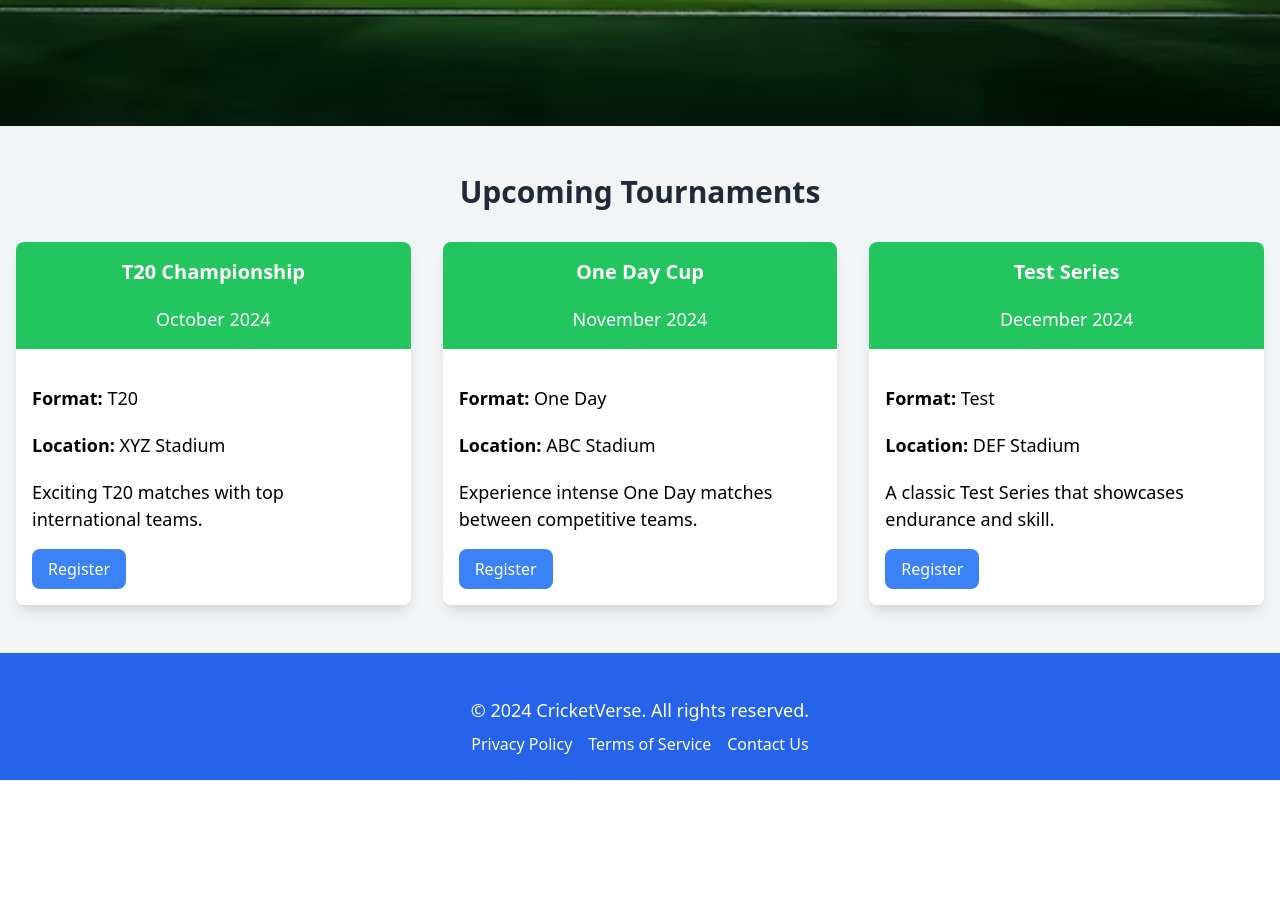
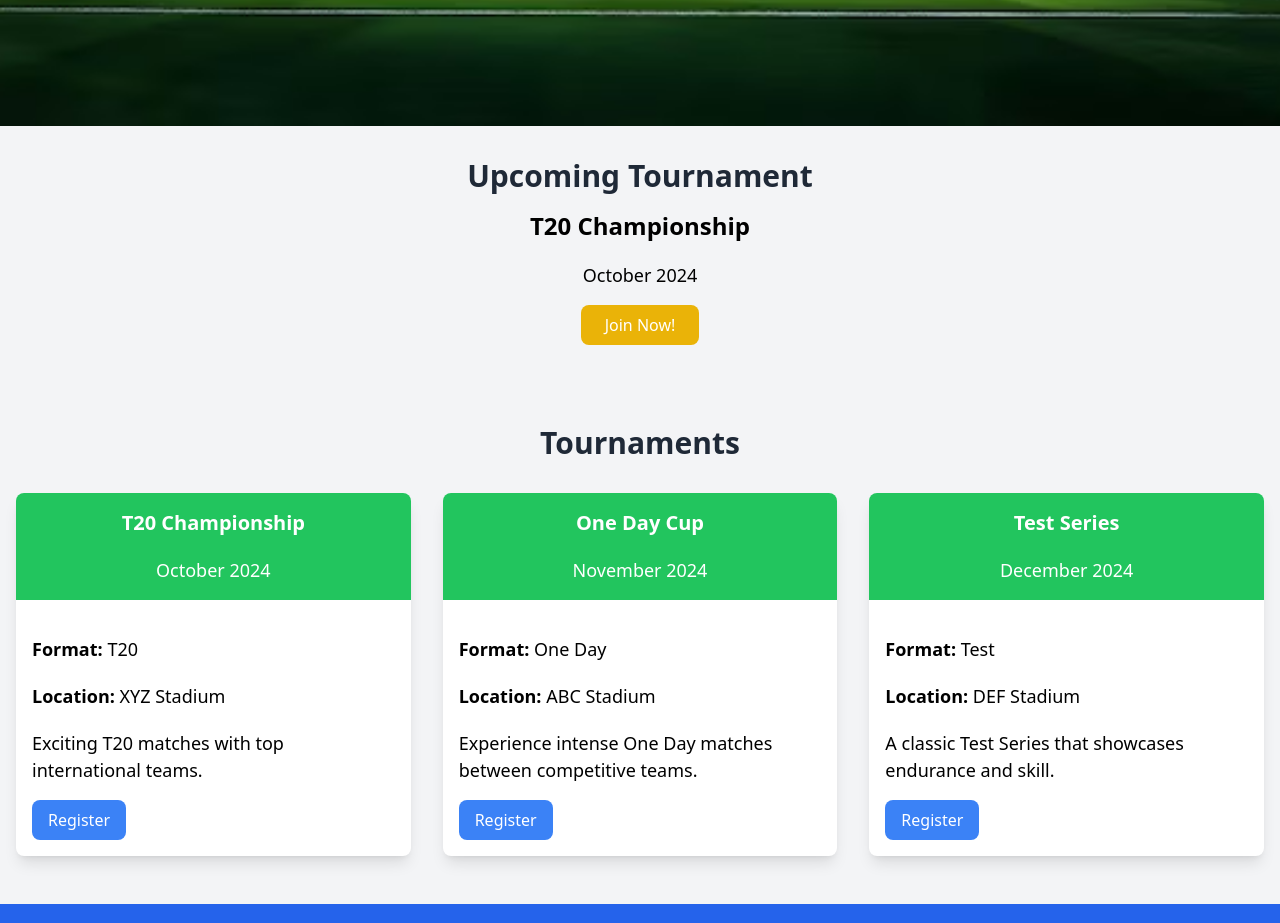
Before and after one commit to Ketanop321/cricket-website, a React (Create React App) app: page / in a window 1280 px wide. Shown: the part 1041-1964 px from the top of the page. Before the commit the page ends 1821 px from the top, so only its background shows below. Built offline with nearby package versions, Linux system fonts and the light colour scheme.

Commit message:
added rotating banner

```diff
--- a/src/css/cricketstadium.css
+++ b/src/css/cricketstadium.css
@@ -1,21 +1,6 @@
-.floating-icon {
-    animation: float 2s ease-in-out infinite;
+.rotating-banner {
+    background-color: rgba(255, 255, 255, 0.8); /* Semi-transparent background */
+    padding: 20px; /* Padding around the text */
+    border-radius: 10px; /* Rounded corners */
+    box-shadow: 0 4px 10px rgba(0, 0, 0, 0.2); /* Subtle shadow */
   }
-
-  .cricket-ball {
-    animation-delay: 0s; /* Adjust delay for different timings */
-  }
-
-  .cricket-bat {
-    animation-delay: 0.5s; /* Delay the bat's animation slightly */
-  }
-
-  @keyframes float {
-    0%,
-    100% {
-      transform: translateY(0);
-    }
-    50% {
-      transform: translateY(-15px); /* Adjust floating height */
-    }
-  }
--- a/src/homepage.js
+++ b/src/homepage.js
@@ -1,7 +1,9 @@
-import React, { useState } from 'react';
+import React, { useState, useEffect } from 'react';
 import { Link } from 'react-router-dom';
 import RegistrationForm from './registrationform';
 import BackToTopButton from './components/backtotop';
+import './css/cricketstadium.css'
+
 
 const tournamentsData = [
   {
@@ -30,68 +32,44 @@ const tournamentsData = [
   },
 ];
 
-const playersData = [
-  {
-    id: 1,
-    name: 'John Doe',
-    role: 'Batsman',
-    matches: 50,
-    runs: 2000,
-    average: 40.0,
-    image: 'https://via.placeholder.com/150', // You can replace this with real image URLs
-  },
-  {
-    id: 2,
-    name: 'Jane Smith',
-    role: 'Bowler',
-    matches: 95,
-    wickets: 80,
-    bestFigures: '5/20',
-    image: 'https://via.placeholder.com/150',
-  },
-  {
-    id: 3,
-    name: 'David Warner',
-    role: 'All-rounder',
-    matches: 70,
-    runs: 3500,
-    wickets: 50,
-    average: 45.5,
-    image: 'https://via.placeholder.com/150',
-  },
-  { id: 1, name: 'T20 Championship', date: 'October 5, 2024', format: 'T20', location: 'Mumbai', description: 'Exciting T20 format tournament with top teams competing for the trophy.' },
-  { id: 2, name: 'One Day World Cup', date: 'November 15, 2024', format: 'One Day', location: 'Delhi', description: 'A thrilling one-day international series for cricket fans.' },
-  { id: 3, name: 'Test Series', date: 'December 20, 2024', format: 'Test', location: 'Kolkata', description: 'The classic format, bringing you the best of test cricket action.' }
-];
+const HomePage = () => {
+  const [isFormVisible, setFormVisible] = useState(false);
+  const [registeredTournament, setRegisteredTournament] = useState(null);
+  const [isCancelModalVisible, setCancelModalVisible] = useState(false);
+  const [currentBannerIndex, setCurrentBannerIndex] = useState(0);
+  const [isAnimating, setIsAnimating] = useState(false);
 
-const HomePage = () => {
-  const [isFormVisible, setFormVisible] = useState(false); // Controls form visibility
-  const [registeredTournament, setRegisteredTournament] = useState(null); // Stores registered tournament info
-  const [isCancelModalVisible, setCancelModalVisible] = useState(false); // Controls cancel modal visibility
+  // Rotating banner effect
+  useEffect(() => {
+    const intervalId = setInterval(() => {
+      setIsAnimating(true); // Start animation
+      setTimeout(() => {
+        setCurrentBannerIndex((prevIndex) => (prevIndex + 1) % tournamentsData.length);
+        setIsAnimating(false); // End animation
+      }, 500); // Duration of slide animation
+    }, 3000); // Change banner every 3 seconds
 
-  // When the "Register" button is clicked, show the form
+    return () => clearInterval(intervalId);
+  }, []);
+
   const handleRegisterClick = (tournament) => {
     setRegisteredTournament(tournament);
     setFormVisible(true);
   };
 
-  // When the "Cancel Registration" button is clicked, show the cancel modal
   const handleCancelRegistration = () => {
     setCancelModalVisible(true);
   };
 
-  // Confirm cancellation of registration
   const confirmCancelRegistration = () => {
-    setRegisteredTournament(null); // Clear registered tournament
-    setCancelModalVisible(false);  // Close modal
+    setRegisteredTournament(null);
+    setCancelModalVisible(false);
   };
 
-  // Close the cancel modal without cancelling
   const closeCancelModal = () => {
     setCancelModalVisible(false);
   };
 
-  // Close the registration form
   const handleCloseForm = () => {
     setFormVisible(false);
   };
@@ -114,8 +92,23 @@ const HomePage = () => {
         </Link>
       </section>
 
+      {/* Rotating Banner */}
+      <section className="relative py-8">
+        <div className="text-center">
+          <h2 className="text-3xl font-semibold text-gray-800">Upcoming Tournament</h2>
+          <div className={`mt-4 transition-transform duration-500 ease-in-out ${isAnimating ? 'transform translate-x-full' : ''}`}>
+            <h3 className="text-2xl font-bold">{tournamentsData[currentBannerIndex].name}</h3>
+            <p>{tournamentsData[currentBannerIndex].date}</p>
+            <Link to="/tournaments">
+              <button className="mt-4 bg-yellow-500 hover:bg-yellow-400 text-white px-6 py-2 rounded-lg transition duration-300 transform hover:scale-105">
+                Join Now!
+              </button>
+            </Link>
+          </div>
+        </div>
+      </section>
 
-      {/* Registration Form - shown when "Register" button is clicked */}
+      {/* Registration Form */}
       {isFormVisible && (
         <RegistrationForm
           onClose={handleCloseForm}
@@ -126,7 +119,7 @@ const HomePage = () => {
       {/* Tournament List */}
       <section className="py-12">
         <div className="text-center mb-8">
-          <h2 className="text-3xl font-semibold text-gray-800">Upcoming Tournaments</h2>
+          <h2 className="text-3xl font-semibold text-gray-800">  Tournaments</h2>
         </div>
         <div className="grid grid-cols-1 md:grid-cols-3 gap-8 px-4">
           {tournamentsData.map((tournament) => (
```
Lines whose indentation alone changed are shown as unchanged.
